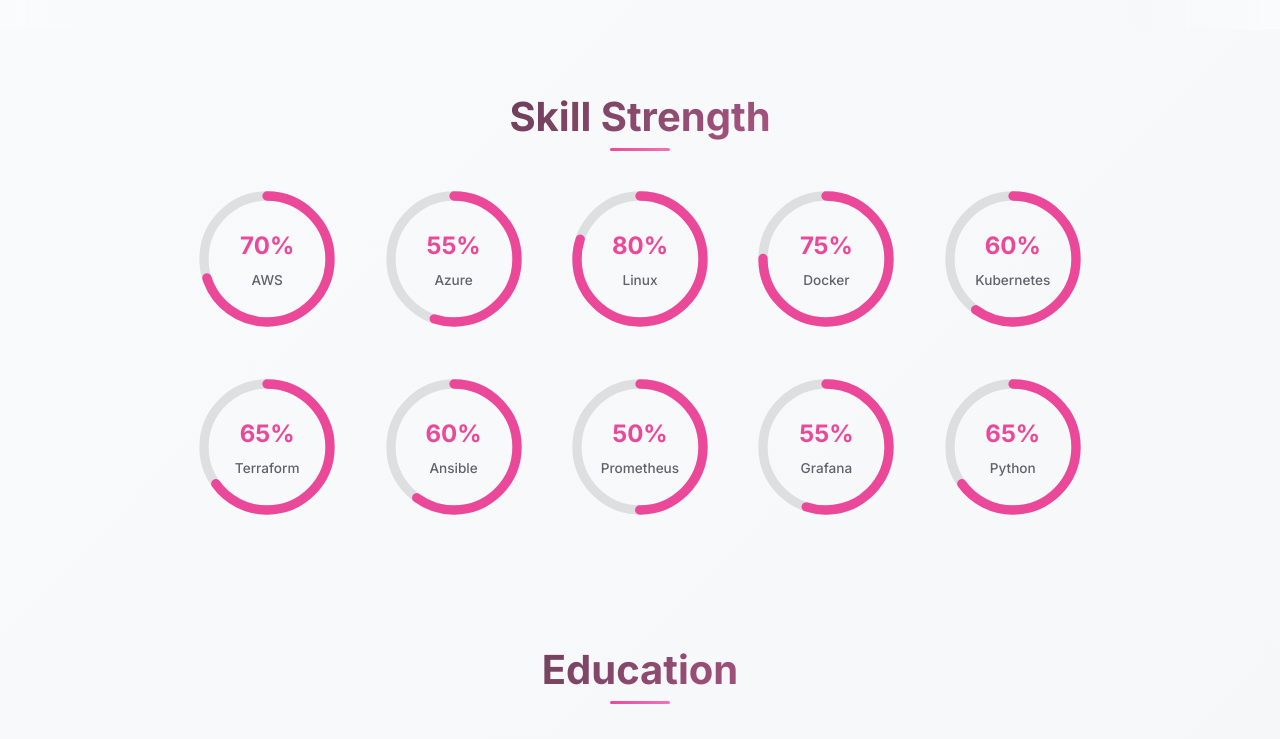
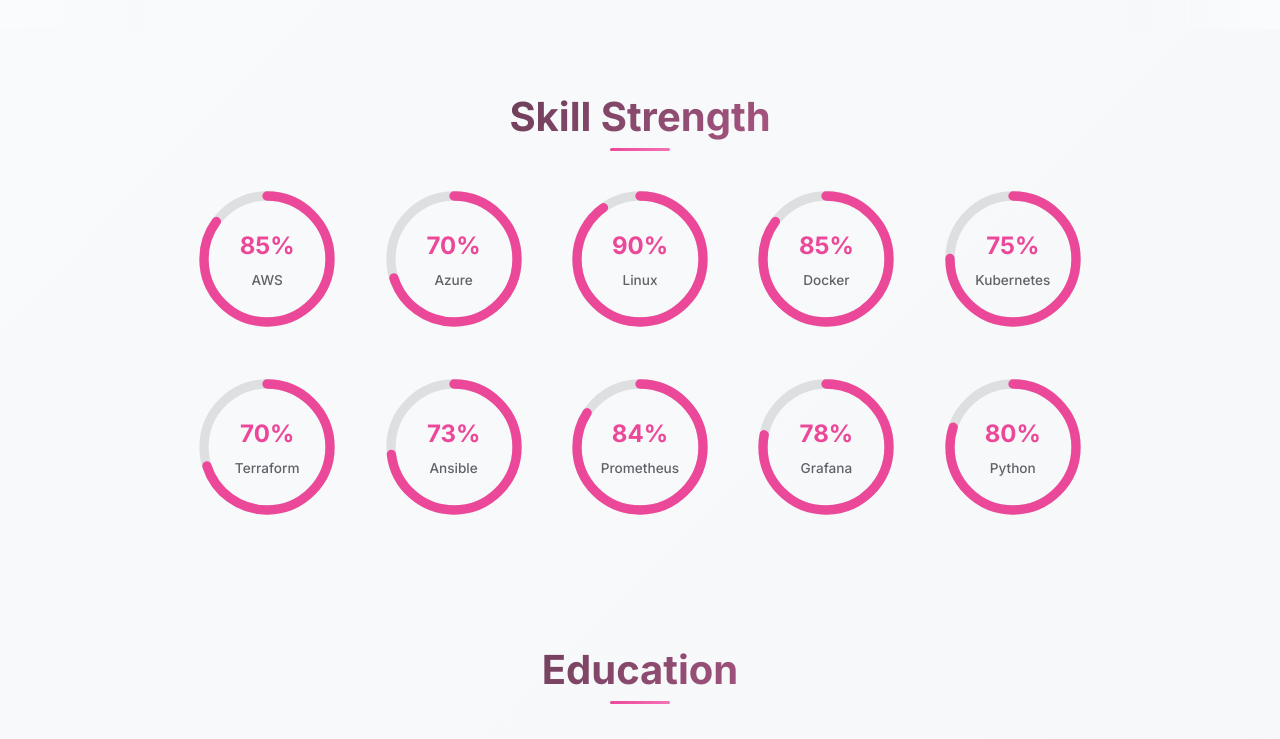
Before and after one commit to prathamesh633/New-Portfolio, a plain HTML site: page index.html in a window 1280 px wide. Shown: the part 1029-1768 px from the top of the page. Drawn offline with Linux system fonts and the light colour scheme.

Commit message:
added more info

```diff
--- a/index.html
+++ b/index.html
@@ -116,6 +116,17 @@
     <h2>Skill Strength</h2>
 
     <div class="radial-skills-grid">
+        <div class="radial-skill" data-percent="85" style="--p:0.85">
+          <svg class="radial-progress" viewBox="0 0 120 120">
+            <circle class="radial-bg" cx="60" cy="60" r="54"></circle>
+            <circle class="radial-bar" cx="60" cy="60" r="54"></circle>
+          </svg>
+          <div class="radial-text">
+            <span class="radial-percent">85%</span>
+            <span class="radial-label">AWS</span>
+          </div>
+        </div>
+
         <div class="radial-skill" data-percent="70" style="--p:0.70">
           <svg class="radial-progress" viewBox="0 0 120 120">
             <circle class="radial-bg" cx="60" cy="60" r="54"></circle>
@@ -123,18 +134,84 @@
           </svg>
           <div class="radial-text">
             <span class="radial-percent">70%</span>
-            <span class="radial-label">AWS</span>
+            <span class="radial-label">Azure</span>
           </div>
         </div>
 
-        <div class="radial-skill" data-percent="55" style="--p:0.55">
+        <div class="radial-skill" data-percent="90" style="--p:0.90">
           <svg class="radial-progress" viewBox="0 0 120 120">
             <circle class="radial-bg" cx="60" cy="60" r="54"></circle>
             <circle class="radial-bar" cx="60" cy="60" r="54"></circle>
           </svg>
           <div class="radial-text">
-            <span class="radial-percent">55%</span>
-            <span class="radial-label">Azure</span>
+            <span class="radial-percent">90%</span>
+            <span class="radial-label">Linux</span>
+          </div>
+        </div>
+
+        <div class="radial-skill" data-percent="85" style="--p:0.85">
+          <svg class="radial-progress" viewBox="0 0 120 120">
+            <circle class="radial-bg" cx="60" cy="60" r="54"></circle>
+            <circle class="radial-bar" cx="60" cy="60" r="54"></circle>
+          </svg>
+          <div class="radial-text">
+            <span class="radial-percent">85%</span>
+            <span class="radial-label">Docker</span>
+          </div>
+        </div>
+
+        <div class="radial-skill" data-percent="75" style="--p:0.75">
+          <svg class="radial-progress" viewBox="0 0 120 120">
+            <circle class="radial-bg" cx="60" cy="60" r="54"></circle>
+            <circle class="radial-bar" cx="60" cy="60" r="54"></circle>
+          </svg>
+          <div class="radial-text">
+            <span class="radial-percent">75%</span>
+            <span class="radial-label">Kubernetes</span>
+          </div>
+        </div>
+
+        <div class="radial-skill" data-percent="70" style="--p:0.70">
+          <svg class="radial-progress" viewBox="0 0 120 120">
+            <circle class="radial-bg" cx="60" cy="60" r="54"></circle>
+            <circle class="radial-bar" cx="60" cy="60" r="54"></circle>
+          </svg>
+          <div class="radial-text">
+            <span class="radial-percent">70%</span>
+            <span class="radial-label">Terraform</span>
+          </div>
+        </div>
+
+        <div class="radial-skill" data-percent="73" style="--p:0.73">
+          <svg class="radial-progress" viewBox="0 0 120 120">
+            <circle class="radial-bg" cx="60" cy="60" r="54"></circle>
+            <circle class="radial-bar" cx="60" cy="60" r="54"></circle>
+          </svg>
+          <div class="radial-text">
+            <span class="radial-percent">73%</span>
+            <span class="radial-label">Ansible</span>
+          </div>
+        </div>
+
+        <div class="radial-skill" data-percent="84" style="--p:0.84">
+          <svg class="radial-progress" viewBox="0 0 120 120">
+            <circle class="radial-bg" cx="60" cy="60" r="54"></circle>
+            <circle class="radial-bar" cx="60" cy="60" r="54"></circle>
+          </svg>
+          <div class="radial-text">
+            <span class="radial-percent">84%</span>
+            <span class="radial-label">Prometheus</span>
+          </div>
+        </div>
+
+        <div class="radial-skill" data-percent="78" style="--p:0.78">
+          <svg class="radial-progress" viewBox="0 0 120 120">
+            <circle class="radial-bg" cx="60" cy="60" r="54"></circle>
+            <circle class="radial-bar" cx="60" cy="60" r="54"></circle>
+          </svg>
+          <div class="radial-text">
+            <span class="radial-percent">78%</span>
+            <span class="radial-label">Grafana</span>
           </div>
         </div>
 
@@ -145,83 +222,6 @@
           </svg>
           <div class="radial-text">
             <span class="radial-percent">80%</span>
-            <span class="radial-label">Linux</span>
-          </div>
-        </div>
-
-        <div class="radial-skill" data-percent="75" style="--p:0.75">
-          <svg class="radial-progress" viewBox="0 0 120 120">
-            <circle class="radial-bg" cx="60" cy="60" r="54"></circle>
-            <circle class="radial-bar" cx="60" cy="60" r="54"></circle>
-          </svg>
-          <div class="radial-text">
-            <span class="radial-percent">75%</span>
-            <span class="radial-label">Docker</span>
-          </div>
-        </div>
-
-        <div class="radial-skill" data-percent="60" style="--p:0.60">
-          <svg class="radial-progress" viewBox="0 0 120 120">
-            <circle class="radial-bg" cx="60" cy="60" r="54"></circle>
-            <circle class="radial-bar" cx="60" cy="60" r="54"></circle>
-          </svg>
-          <div class="radial-text">
-            <span class="radial-percent">60%</span>
-            <span class="radial-label">Kubernetes</span>
-          </div>
-        </div>
-
-        <div class="radial-skill" data-percent="65" style="--p:0.65">
-          <svg class="radial-progress" viewBox="0 0 120 120">
-            <circle class="radial-bg" cx="60" cy="60" r="54"></circle>
-            <circle class="radial-bar" cx="60" cy="60" r="54"></circle>
-          </svg>
-          <div class="radial-text">
-            <span class="radial-percent">65%</span>
-            <span class="radial-label">Terraform</span>
-          </div>
-        </div>
-
-        <div class="radial-skill" data-percent="60" style="--p:0.60">
-          <svg class="radial-progress" viewBox="0 0 120 120">
-            <circle class="radial-bg" cx="60" cy="60" r="54"></circle>
-            <circle class="radial-bar" cx="60" cy="60" r="54"></circle>
-          </svg>
-          <div class="radial-text">
-            <span class="radial-percent">60%</span>
-            <span class="radial-label">Ansible</span>
-          </div>
-        </div>
-
-        <div class="radial-skill" data-percent="50" style="--p:0.50">
-          <svg class="radial-progress" viewBox="0 0 120 120">
-            <circle class="radial-bg" cx="60" cy="60" r="54"></circle>
-            <circle class="radial-bar" cx="60" cy="60" r="54"></circle>
-          </svg>
-          <div class="radial-text">
-            <span class="radial-percent">50%</span>
-            <span class="radial-label">Prometheus</span>
-          </div>
-        </div>
-
-        <div class="radial-skill" data-percent="55" style="--p:0.55">
-          <svg class="radial-progress" viewBox="0 0 120 120">
-            <circle class="radial-bg" cx="60" cy="60" r="54"></circle>
-            <circle class="radial-bar" cx="60" cy="60" r="54"></circle>
-          </svg>
-          <div class="radial-text">
-            <span class="radial-percent">55%</span>
-            <span class="radial-label">Grafana</span>
-          </div>
-        </div>
-
-        <div class="radial-skill" data-percent="65" style="--p:0.65">
-          <svg class="radial-progress" viewBox="0 0 120 120">
-            <circle class="radial-bg" cx="60" cy="60" r="54"></circle>
-            <circle class="radial-bar" cx="60" cy="60" r="54"></circle>
-          </svg>
-          <div class="radial-text">
-            <span class="radial-percent">65%</span>
             <span class="radial-label">Python</span>
           </div>
         </div>
@@ -260,10 +260,10 @@
       <div class="project-grid">
         <div class="project-card">
           <div class="top">
-            <h3>GitOps Delivery Platform</h3>
+            <h3>Student Management Web Application</h3>
             <div class="tags"><span class="tag">EKS</span><span class="tag">ArgoCD</span><span class="tag">Terraform</span></div>
           </div>
-          <p>Bootstrapped multi-tenant EKS + ArgoCD. Lead-time dropped from 2 days to 30 min, rollback &lt;5 min.</p>
+          <p>BJava-based web application designed for managing student records. Allows users to perform core operations such as viewing, adding, editing, and deleting student information. The application was built using Java, Servlets, and JSP, with Apache Tomcat serving as the web server. Containerized using Docker for easy deployment and execution.</p>
           <div class="links">
             <a href="https://github.com/YOU/gitops-platform" target="_blank"><i class="fa-brands fa-github"></i> Source</a>
             <a href="https://demo.you.dev" target="_blank"><i class="fa-solid fa-arrow-up-right-from-square"></i> Live Demo</a>
@@ -271,10 +271,10 @@
         </div>
         <div class="project-card">
           <div class="top">
-            <h3>Real-Time Cost-Anomaly Detector</h3>
+            <h3>Python Flask Web App</h3>
             <div class="tags"><span class="tag">Python</span><span class="tag">Lambda</span><span class="tag">S3</span></div>
           </div>
-          <p>Server-less pipeline using Prophet model. Saved 18 % on monthly AWS bill within first quarter.</p>
+          <p>A Python Flask web application with a modern UI, containerized using Docker for streamlined deployment. Created a reproducible environment by containerizing the application, ensuring consistent execution across different setups. The project includes a health check endpoint for monitoring and is designed for easy deployment.</p>
           <div class="links">
             <a href="https://github.com/YOU/cost-guard" target="_blank"><i class="fa-brands fa-github"></i> Source</a>
             <a href="https://cost-demo.you.dev" target="_blank"><i class="fa-solid fa-arrow-up-right-from-square"></i> Live Demo</a>
@@ -282,10 +282,10 @@
         </div>
         <div class="project-card">
           <div class="top">
-            <h3>Zero-Downtime ECS Shifter</h3>
+            <h3>Reddit Clone on Kubernetes</h3>
             <div class="tags"><span class="tag">Go</span><span class="tag">ECS</span><span class="tag">CloudWatch</span></div>
           </div>
-          <p>Go CLI with blue/green & automated rollback. Reduced deployment failure rate by 27 %.</p>
+          <p>This is a full-stack Reddit clone deployed on Kubernetes, demonstrating practical DevOps skills. The application was built and containerized using Docker, then orchestrated on a Kubernetes cluster. Key aspects include setting up CI/CD pipelines for automated deployments, managing cluster resources, and ensuring application availability and scalability.</p>
           <div class="links">
             <a href="https://github.com/YOU/ecs-shifter" target="_blank"><i class="fa-brands fa-github"></i> Source</a>
             <a href="https://github.com/YOU/ecs-shifter/releases" target="_blank"><i class="fa-solid fa-download"></i> Releases</a>
@@ -293,10 +293,10 @@
         </div>
         <div class="project-card">
           <div class="top">
-            <h3>K8s Multi-Cluster Backup Controller</h3>
+            <h3>Django Notes App</h3>
             <div class="tags"><span class="tag">Kubebuilder</span><span class="tag">Velero</span><span class="tag">Golang</span></div>
           </div>
-          <p>Kubernetes operator for 12 EKS clusters. Backups finish 40 % faster, fully hands-off.</p>
+          <p>A simple notes application built with React and Django, containerized for deployment. Focused on setting up a robust development and deployment pipeline. This included containerizing the application using Docker and configuring Nginx as a reverse proxy for efficient serving.</p>
           <div class="links">
             <a href="https://github.com/YOU/k8s-backup-controller" target="_blank"><i class="fa-brands fa-github"></i> Source</a>
             <a href="https://artifacthub.io/packages/YOU/k8s-backup-controller" target="_blank"><i class="fa-solid fa-box"></i> Helm Chart</a>
--- a/style.css
+++ b/style.css
@@ -344,18 +344,26 @@ nav {
   background: linear-gradient(45deg, var(--accent), var(--accent2), var(--accent3));
   border-radius: 50%;
   z-index: -1;
-  animation: rotate 3s linear infinite;
 }
 
-@keyframes rotate {
-  from { transform: rotate(0deg); }
-  to { transform: rotate(360deg); }
+.profile-wrapper:hover::before {
+  background-size: 200% 200%;
+  animation: shiver 1.2s ease-in-out infinite;
+}
+
+@keyframes shiver {
+  0%   { transform: rotate(0deg) translate(0, 0); background-position: 0% 50%; filter: none; }
+  20%  { transform: rotate(2deg) translate(1px, -1px); background-position: 50% 50%; }
+  40%  { transform: rotate(-2deg) translate(-1px, 1px); background-position: 100% 50%; }
+  60%  { transform: rotate(1.5deg) translate(1px, 0); background-position: 50% 50%; }
+  80%  { transform: rotate(-1.5deg) translate(-1px, 0); background-position: 0% 50%; }
+  100% { transform: rotate(0deg) translate(0, 0); background-position: 0% 50%; }
 }
 
 .profile-wrapper:hover .profile-pic {
-  transform: scale(1.08);
-  box-shadow: var(--shadow-lg), 0 0 40px var(--accent), 0 0 80px rgba(255, 77, 148, 0.3);
-  filter: brightness(1.1) saturate(1.2);
+  transform: none;
+  box-shadow: var(--shadow-lg), inset 0 0 20px rgba(0, 212, 255, 0.2);
+  filter: none;
 }
 .glitch {
   display: none;
```
